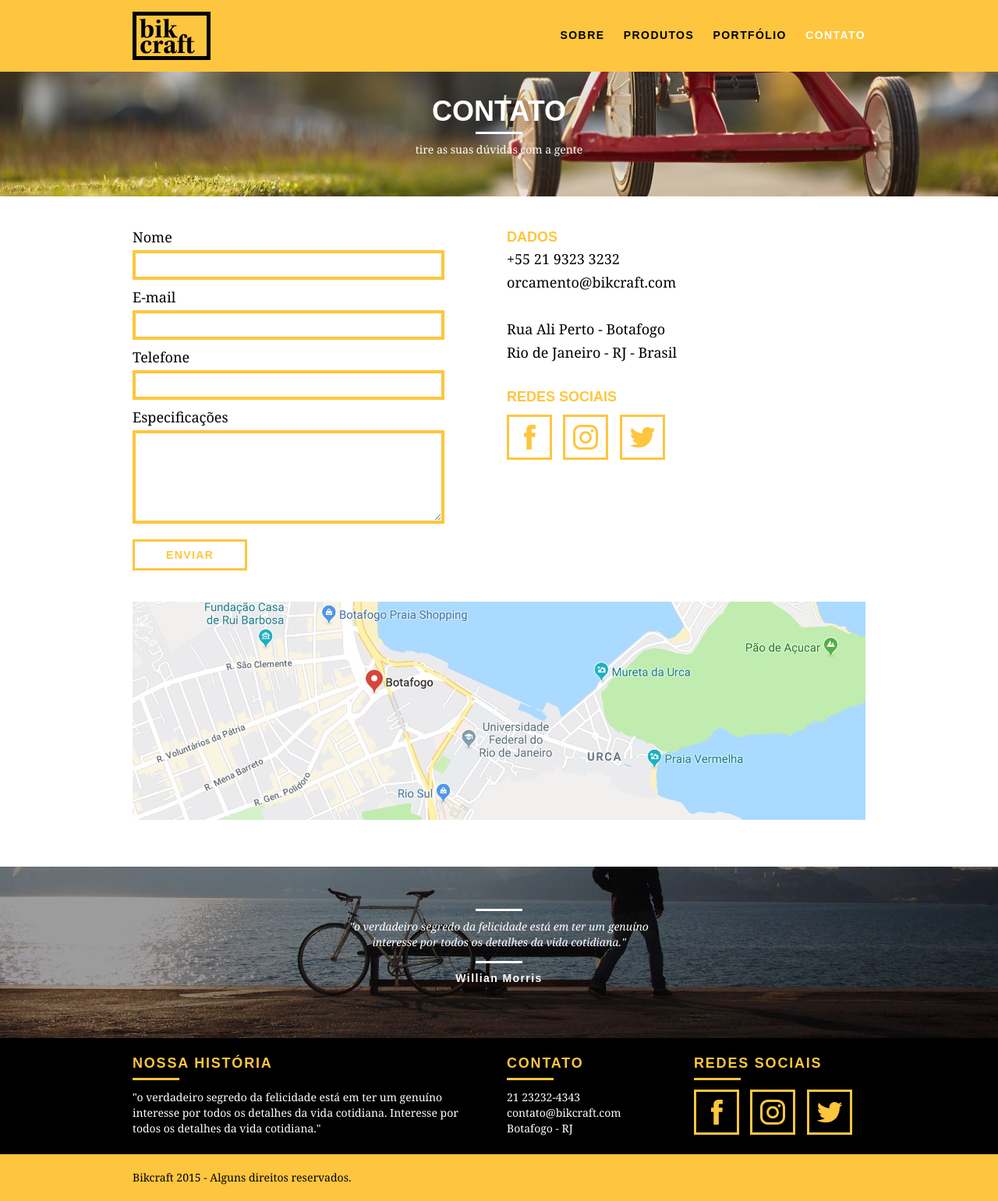
After one commit to WebertiBarbosa/bikcraft, a PHP site: page /contato.html in a window 1280 px wide. The commit adds this page. Shown: the whole page at 78% size. Run offline with PHP 8.4, Linux system fonts and the light colour scheme.

Commit message:
terminando a página contato

```diff
--- /dev/null
+++ b/web/contato.html
@@ -0,0 +1,128 @@
+<!DOCTYPE html>
+<html lang="pt-br">
+
+<head>
+	<meta charset="utf-8">
+	<title>Bikcraft - Contato</title>
+	<link rel="stylesheet" href="css/normalize.css">
+	<link rel="stylesheet" href="css/reset.css">
+	<link rel="stylesheet" href="css/grid.css">
+	<link rel="stylesheet" href="css/style.css">
+	<link rel="stylesheet" href="css/contato.css">
+
+</head>
+
+<body>
+
+	<header class="header">
+		<div class="container">
+			<a href="index.html" class="grid-4">
+				<img src="img/bikcraft.svg" alt="logo bikcraft">
+			</a>
+			<nav class="grid-12 header_menu">
+				<ul>
+					<li><a href="sobre.html">Sobre</a></li>
+					<li><a href="produtos.html">Produtos</a></li>
+					<li><a href="portfolio.html">Portfólio</a></li>
+					<li><a href="contato.html" class="menu_ativo">Contato</a></li>
+				</ul>
+			</nav>
+
+		</div>
+	</header>
+	<section class="introducao-interna interna_contato">
+		<div class="container">
+			<h1>Contato</h1>
+			<p>tire as suas dúvidas com a gente</p>
+		</div>
+	</section>
+
+
+
+	<section class="contato container">
+
+
+		<form id="form_orcamento" class="contato_form grid-8">
+
+			<label for="nome">Nome</label>
+			<input type="text" id="nome">
+
+			<label for="email">E-mail</label>
+			<input type="text" id="email">
+
+			<label for="telefone">Telefone</label>
+			<input type="text" id="telefone">
+
+			<label for="espec">Especificações</label>
+			<textarea id="espec"></textarea>
+
+			<button type="submit" class="btn btn-preto">Enviar</button>
+		</form>
+
+		<div class="contato_dados grid-8">
+			<h3>Dados</h3>
+			<span>+55 21 9323 3232</span>
+			<span>orcamento@bikcraft.com</span>
+			<span>Rua Ali Perto - Botafogo</span>
+			<span>Rio de Janeiro - RJ - Brasil</span>
+			<h3>Redes Sociais</h3>
+			<ul>
+				<li><a href="http://facebook.com" target="_blank"><img src="img/redes-sociais/facebook.svg" alt="facebook"></a></li>
+				<li><a href="http://instagram.com" target="_blank"><img src="img/redes-sociais/instagram.svg" alt="instagram"></a></li>
+				<li><a href="http://twitter.com" target="_blank"><img src="img/redes-sociais/twitter.svg" alt="twitter"></a></li>
+			</ul>
+		</div>
+	</section>
+
+	<section class="container contato_mapa">
+		<a href="http://www.google.com" target="_blank" class="grid-16"><img src="img/endereco-bikcraft.jpg" alt="Endereço da Bikcraft"></a>
+	</section>
+
+	<section class="quebra">
+		<blockquote class="quote-externo container">
+			<p>"o verdadeiro segredo da felicidade está em ter um genuíno interesse por todos os detalhes da vida cotidiana."</p>
+			<cite>Willian Morris</cite>
+		</blockquote>
+	</section>
+
+	<footer>
+		<div class="footer">
+			<div class="container">
+				<div class="grid-8 footer_historia">
+					<h3>Nossa História</h3>
+					<p>"o verdadeiro segredo da felicidade está em ter um genuíno interesse por todos os detalhes da vida cotidiana. Interesse por todos os detalhes da vida cotidiana."</p>
+				</div>
+
+				<div class="grid-4 footer_contato">
+					<h3>Contato</h3>
+					<ul>
+						<li>21 23232-4343</li>
+						<li>contato@bikcraft.com</li>
+						<li>Botafogo - RJ</li>
+					</ul>
+				</div>
+
+				<div class="grid-4 footer_redes">
+					<h3>Redes Sociais</h3>
+					<ul>
+						<li><a href="http://facebook.com" target="_blank"><img src="img/redes-sociais/facebook.svg" alt="facebook"></a></li>
+						<li><a href="http://instagram.com" target="_blank"><img src="img/redes-sociais/instagram.svg" alt="instagram"></a></li>
+						<li><a href="http://twitter.com" target="_blank"><img src="img/redes-sociais/twitter.svg" alt="twitter"></a></li>
+					</ul>
+
+
+				</div>
+
+			</div>
+		</div>
+
+		<div class="copy">
+			<div class="container">
+				<p class="grid-16">Bikcraft 2015 - Alguns direitos reservados.</p>
+			</div>
+		</div>
+	</footer>
+
+</body>
+
+</html>
--- /dev/null
+++ b/web/css/contato.css
@@ -0,0 +1,101 @@
+.interna_contato {
+	background: url("../img/bg-contato.jpg") no-repeat center;
+	background-size: cover;
+}
+
+
+
+/* Orçamento */
+
+.contato {
+	padding: 40px 0;
+}
+
+.contato_form {
+	padding-right: 60px;
+}
+
+.contato_form label {
+	display: block;
+	font-family: Georgia, 'Times New Roman', serif;
+	font-size: 18px;
+	line-height: 25px;
+	margin-bottom: 4px;
+}
+
+.contato_form input {
+	display: block;
+	width: 100%;
+	border: 4px solid #fec63e;
+	background: none;
+	padding: 7px 10px;
+	margin-bottom: 10px;
+	outline: none;
+	font-size: 14px;
+	font-family: Georgia, 'Times New Roman', serif;
+}
+
+.contato_form textarea {
+	display: block;
+	width: 100%;
+	height: 120px;
+	border: 4px solid #fec63e;
+	background: none;
+	padding: 7px 10px;
+	margin-bottom: 20px;
+	outline: none;
+	font-size: 14px;
+	font-family: Georgia, 'Times New Roman', serif;
+}
+
+.contato_form button {
+	padding: 16px 40px;
+	background: none;
+}
+
+.orcamento_dados {
+	color: #fff;
+}
+
+.contato_dados h3 {
+	font-size: 18px;
+	line-height: 25px;
+	text-transform: uppercase;
+	color: #fec63e;
+	font-weight: bold;
+}
+
+.contato_dados span {
+	display: block;
+	font-size: 18px;
+	line-height: 30px;
+	font-family: Georgia, 'Times New Roman', serif;
+}
+
+.contato_dados span:nth-of-type(even) {
+	margin-bottom: 30px;
+}
+
+.contato_dados ul {
+	margin-top: 10px;
+}
+
+.contato_dados ul li {
+  display: inline-block;
+  margin-right: 10px;
+}
+
+.contato_dados ul li a {
+  display: block;
+  padding: 10px;
+  border: 3px solid #fec63e;
+}
+
+.contato_dados ul li a:hover {
+  border-color: #000;
+
+}
+
+.contato_mapa {
+	margin-bottom: 60px;
+}
--- a/web/css/produtos.css
+++ b/web/css/produtos.css
@@ -151,7 +151,9 @@
 	line-height: 30px;
 	font-family: Georgia, 'Times New Roman', serif;
 }
-.dados_email {
+
+
+.orcamento_dados span:nth-of-type(2) {
 	margin-bottom: 40px;
 }
 
--- a/web/produtos.html
+++ b/web/produtos.html
@@ -126,7 +126,7 @@
 			<div class="orcamento_dados grid-8">
 				<h3>Dados</h3>
 				<span>+55 21 9323 3232</span>
-				<span class="dados_email">orcamento@bikcraft.com</span>
+				<span>orcamento@bikcraft.com</span>
 				<h3>Monte a sua Bikcraft</h3>
 				<p>Escolha as especificações</p>
 				<ul>
```
